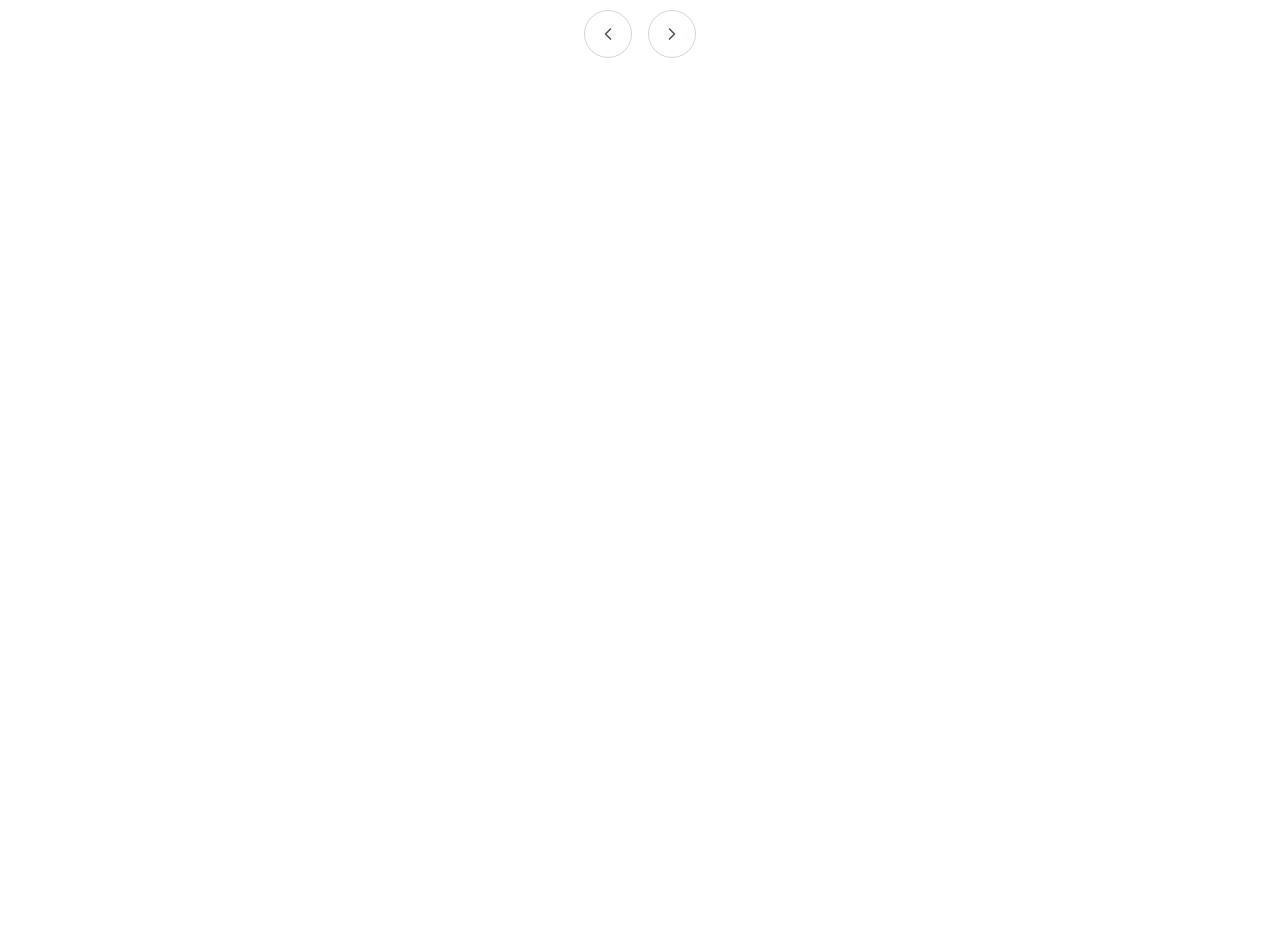
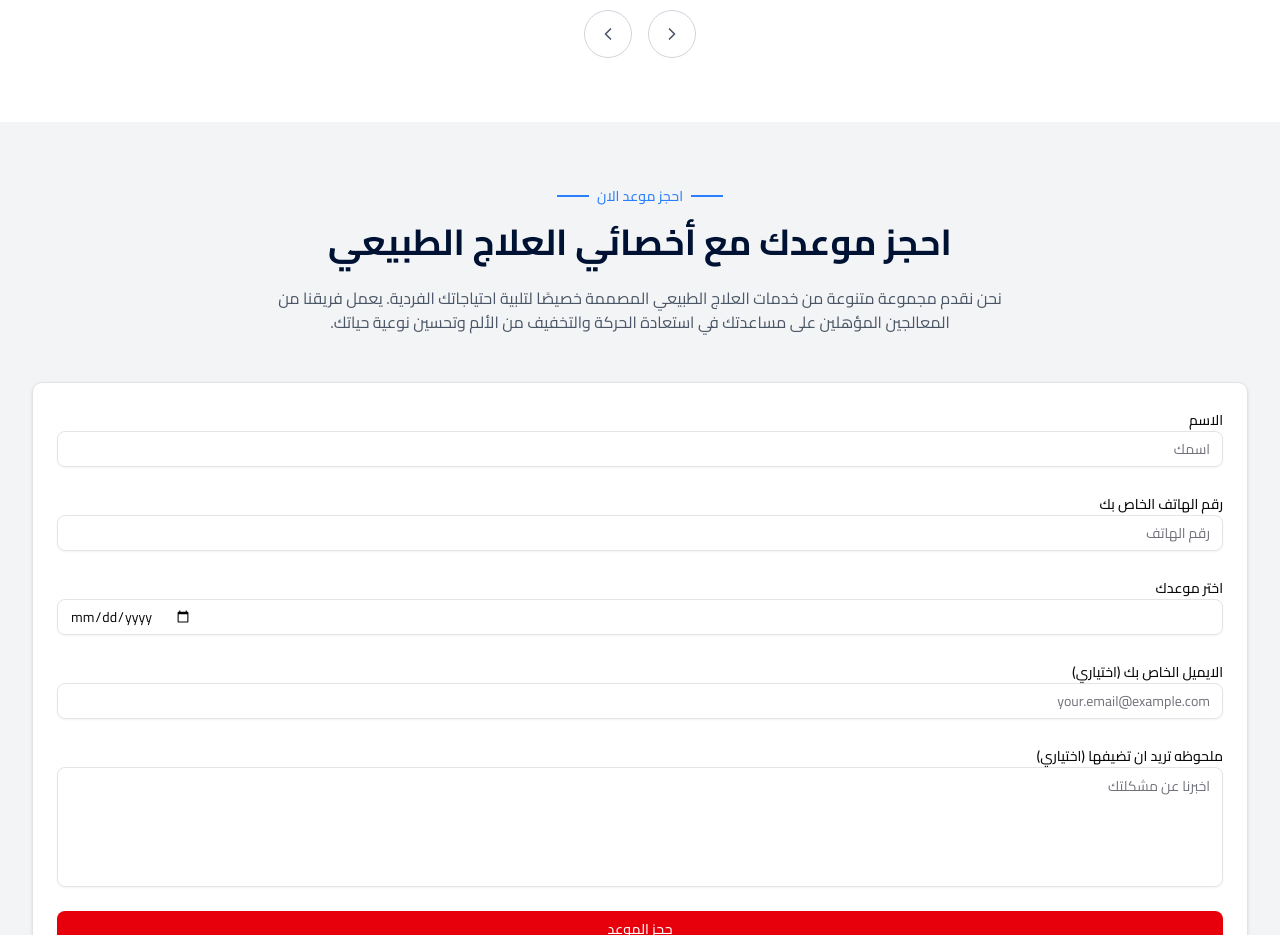
Before and after one commit to Mo-Ibra/physical-therapy, a Next.js app: page / in a window 1280 px wide. Shown: the part 3160-4095 px from the top of the page. Before the commit the page ends 3282 px from the top, so only its background shows below. Built offline with nearby package versions, Linux system fonts and the light colour scheme.

Commit message:
Added Contact Form

```diff
--- a/app/page.js
+++ b/app/page.js
@@ -4,6 +4,7 @@ import Header from "@/components/header";
 import AboutSection from "@/components/about-us";
 import WhyChooseUsSection from "@/components/why-us";
 import ServicesSection from "@/components/services";
+import ContactForm from "@/components/contact-form";
 
 export default function Home() {
   return (
@@ -14,6 +15,7 @@ export default function Home() {
       <AboutSection />
       <WhyChooseUsSection />
       <ServicesSection />
+      <ContactForm />
     </>
   );
 }
--- a/components/about-us.jsx
+++ b/components/about-us.jsx
@@ -31,7 +31,7 @@ function AboutSection() {
               للأشخاص من جميع الأعمار، ومساعدة المرضى على التعامل مع حالتهم.
             </p>
 
-            <Button className="bg-[#e63946] hover:bg-[#e63946]/90 text-white rounded-full px-8 py-3">
+            <Button className="bg-red-600 hover:bg-red-600/90 text-white rounded-full px-8 py-3">
               عرض الخدمات
             </Button>
           </div>
--- /dev/null
+++ b/components/contact-form.jsx
@@ -0,0 +1,247 @@
+"use client";
+
+import { useState } from "react";
+import { Loader2, Send } from "lucide-react";
+import { Button } from "@/components/ui/button";
+import { Input } from "@/components/ui/input";
+import { Textarea } from "@/components/ui/textarea";
+import { toast } from "sonner";
+import Link from "next/link";
+
+function ContactForm() {
+  const [formData, setFormData] = useState({
+    name: "",
+    phone: "",
+    date: "",
+    email: "",
+    message: "",
+  });
+
+  const [errors, setErrors] = useState({
+    name: "",
+    phone: "",
+    date: "",
+    email: "",
+    message: "",
+  });
+
+  const [isSubmitting, setIsSubmitting] = useState(false);
+
+  const handleChange = (e) => {
+    const { name, value } = e.target;
+    setFormData({ ...formData, [name]: value });
+
+    // Clear error when user types
+    if (errors[name]) {
+      setErrors({ ...errors, [name]: "" });
+    }
+  };
+
+  const validateForm = () => {
+    let valid = true;
+    const newErrors = { name: "", email: "", message: "" };
+
+    if (formData.name.length < 2) {
+      newErrors.name = "الاسم يجب أن يكون على الأقل حرفين.";
+      valid = false;
+    }
+
+    if (formData.phone.length < 10) {
+      newErrors.phone = "يجب عليك ادخال رقم هاتف صحيح.";
+      valid = false;
+    }
+
+    if (!formData.date) {
+      newErrors.date = "الرجاء اختيار موعد.";
+      valid = false;
+    }
+
+    setErrors(newErrors);
+    return valid;
+  };
+
+  const handleSubmit = async (e) => {
+    e.preventDefault();
+
+    if (!validateForm()) {
+      return;
+    }
+
+    setIsSubmitting(true);
+
+    try {
+      // const response = await fetch("/api/sendEmail", {
+      //   method: "POST",
+      //   headers: {
+      //     "Content-Type": "application/json",
+      //   },
+      //   body: JSON.stringify(formData),
+      // });
+
+      // if (response.ok) {
+      //   toast("Message sent successfully!");
+      //   setFormData({ name: "", phone: "", date: "", email: "", message: "" });
+      // } else {
+      //   toast("Error");
+      // }
+      console.log("Done");
+    } catch (error) {
+      toast({
+        title: "Error",
+        description: "An unexpected error occurred.",
+        variant: "destructive",
+      });
+    } finally {
+      setIsSubmitting(false);
+    }
+  };
+
+  return (
+    <section className="py-16 bg-gray-100 dark:bg-gray-800">
+      <div className="container mx-auto px-4 md:px-8">
+        {/* Section Header */}
+        <div className="text-center mb-12">
+          <div className="flex justify-center items-center mb-4">
+            <div className="h-0.5 w-8 bg-blue-500 ml-2"></div>
+            <span className="text-blue-500 font-medium text-sm">
+              احجز موعد الان
+            </span>
+            <div className="h-0.5 w-8 bg-blue-500 mr-2"></div>
+          </div>
+
+          <h2 className="text-3xl md:text-4xl font-bold text-[#001233] mb-6">
+            احجز موعدك مع أخصائي العلاج الطبيعي
+          </h2>
+
+          <p className="text-gray-600 max-w-3xl mx-auto">
+            نحن نقدم مجموعة متنوعة من خدمات العلاج الطبيعي المصممة خصيصًا لتلبية
+            احتياجاتك الفردية. يعمل فريقنا من المعالجين المؤهلين على مساعدتك في
+            استعادة الحركة والتخفيف من الألم وتحسين نوعية حياتك.
+          </p>
+        </div>
+
+        <div className="rounded-lg border bg-card text-card-foreground shadow-sm p-6 dark:bg-slate-900">
+          <form onSubmit={handleSubmit} className="space-y-6">
+            <div className="space-y-2">
+              <label htmlFor="name" className="text-sm font-medium">
+                الاسم
+              </label>
+              <Input
+                id="name"
+                type="text"
+                name="name"
+                placeholder="اسمك"
+                value={formData.name}
+                onChange={handleChange}
+                required
+                className={errors.name ? "border-red-500" : ""}
+              />
+              {errors.name && (
+                <p className="text-sm text-red-500">{errors.name}</p>
+              )}
+            </div>
+
+            <div className="space-y-2">
+              <label htmlFor="phone" className="text-sm font-medium">
+                رقم الهاتف الخاص بك
+              </label>
+              <Input
+                id="phone"
+                type="text"
+                name="phone"
+                placeholder="رقم الهاتف"
+                value={formData.phone}
+                onChange={handleChange}
+                required
+                className={errors.name ? "border-red-500" : ""}
+              />
+              {errors.name && (
+                <p className="text-sm text-red-500">{errors.name}</p>
+              )}
+            </div>
+
+            <div className="space-y-2">
+              <label htmlFor="date" className="text-sm font-medium">
+                اختر موعدك
+              </label>
+              <Input
+                id="date"
+                type="date"
+                name="date"
+                value={formData.date}
+                onChange={handleChange}
+                required
+              />
+            </div>
+
+            <div className="space-y-2">
+              <label htmlFor="email" className="text-sm font-medium">
+                الايميل الخاص بك (اختياري)
+              </label>
+              <Input
+                id="email"
+                type="email"
+                name="email"
+                placeholder="your.email@example.com"
+                value={formData.email}
+                onChange={handleChange}
+                className={errors.email ? "border-red-500" : ""}
+              />
+              {errors.email && (
+                <p className="text-sm text-red-500">{errors.email}</p>
+              )}
+            </div>
+
+            <div className="space-y-2">
+              <label htmlFor="message" className="text-sm font-medium">
+                ملحوظه تريد ان تضيفها (اختياري)
+              </label>
+              <Textarea
+                id="message"
+                name="message"
+                placeholder="اخبرنا عن مشكلتك"
+                value={formData.message}
+                onChange={handleChange}
+                required
+                className={`min-h-[120px] resize-none ${
+                  errors.message ? "border-red-500" : ""
+                }`}
+              />
+              {errors.message && (
+                <p className="text-sm text-red-500">{errors.message}</p>
+              )}
+            </div>
+
+            <div className="space-y-2">
+              <Button
+                type="submit"
+                className="w-full cursor-pointer bg-red-600 hover:bg-red-600/90 text-white"
+                disabled={isSubmitting}
+              >
+                {isSubmitting ? (
+                  <>
+                    <Loader2 className="mr-2 h-4 w-4 animate-spin" />
+                    إرسال
+                  </>
+                ) : (
+                  "حجز الموعد"
+                )}
+              </Button>
+
+              <Link
+                className="w-full cursor-pointer text-center text-sm flex items-center justify-center bg-green-950 hover:bg-green-950/90 py-2 rounded-md text-white"
+                href="https://wa.me/1234567890"
+                target="_blank"
+              >
+                تحدث معنا على الواتس اب
+                <Send className="mr-2 h-4 w-4" />
+              </Link>
+            </div>
+          </form>
+        </div>
+      </div>
+    </section>
+  );
+}
+
+export default ContactForm;
--- /dev/null
+++ b/components/ui/textarea.jsx
@@ -0,0 +1,20 @@
+import * as React from "react"
+
+import { cn } from "@/lib/utils"
+
+function Textarea({
+  className,
+  ...props
+}) {
+  return (
+    (<textarea
+      data-slot="textarea"
+      className={cn(
+        "border-input placeholder:text-muted-foreground focus-visible:border-ring focus-visible:ring-ring/50 aria-invalid:ring-destructive/20 dark:aria-invalid:ring-destructive/40 aria-invalid:border-destructive dark:bg-input/30 flex field-sizing-content min-h-16 w-full rounded-md border bg-transparent px-3 py-2 text-base shadow-xs transition-[color,box-shadow] outline-none focus-visible:ring-[3px] disabled:cursor-not-allowed disabled:opacity-50 md:text-sm",
+        className
+      )}
+      {...props} />)
+  );
+}
+
+export { Textarea }
```
